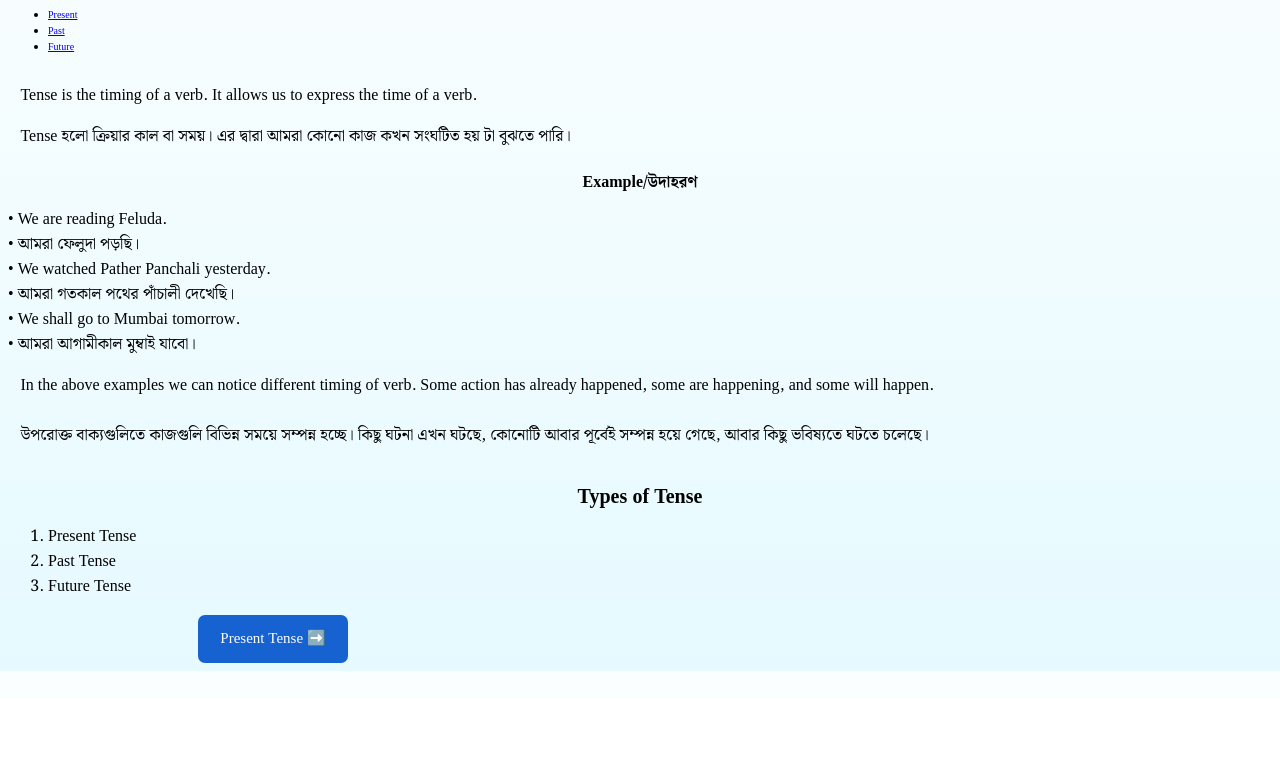
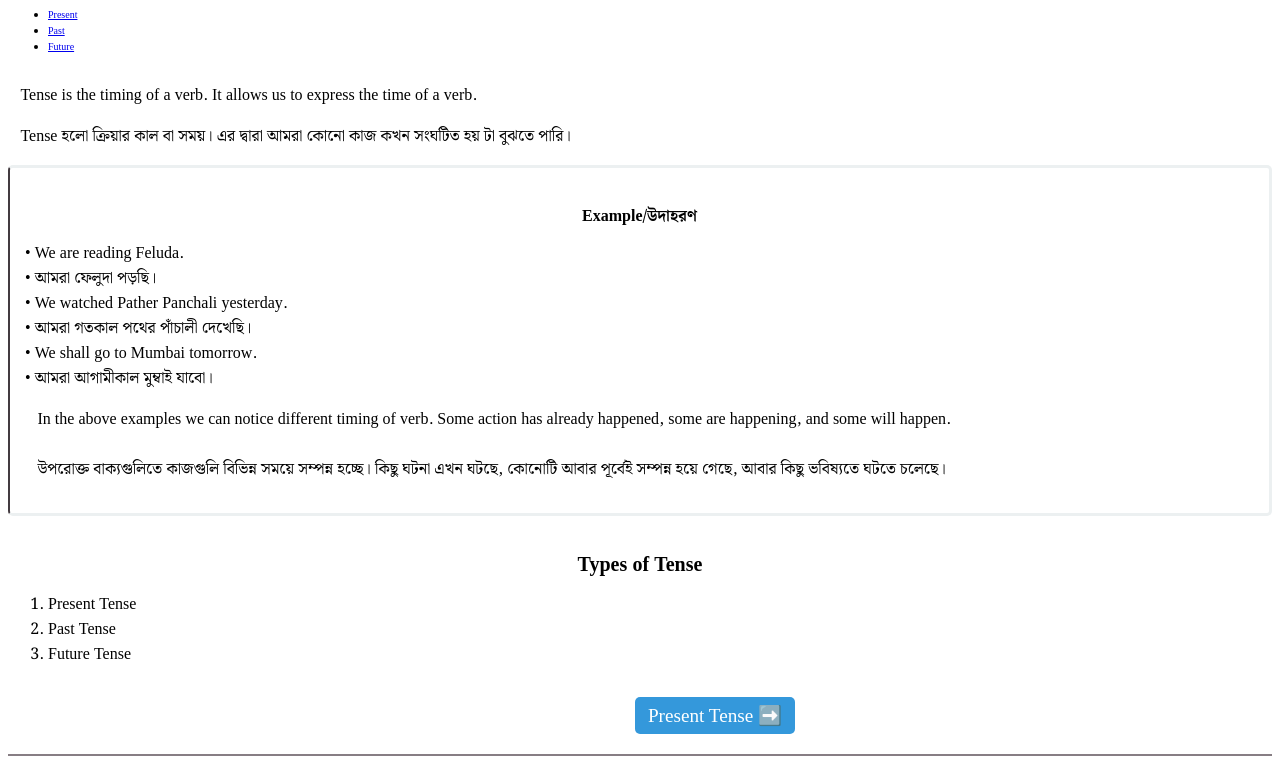
Before and after one commit to roni0909/Tense-in-english-, a plain HTML site: page index.html in a window 1280 px wide. Shown: the part 103-867 px from the top of the page. Before the commit the page ends 800 px from the top, so only its background shows below. Drawn offline with Linux system fonts and the light colour scheme; a web font is replaced by a local one.

Commit message:
Update tense.css

```diff
--- a/tense.css
+++ b/tense.css
@@ -3,9 +3,7 @@
 *{
   font-family: "Noto Serif Bengali", serif;
   box-sizing: border-box;
-}
-body{
-background-image:linear-gradient(hsla(193, 100%, 99%, 1),hsla(193, 100%, 95%, 1));
+
 
 }
 #heading{
@@ -26,6 +24,14 @@ background-image:linear-gradient(hsla(193, 100%, 99%, 1),hsla(193, 100%, 95%, 1)
   text-align: left;
   height:60px;
 }
+.exampleLines {
+  padding: 15px;
+  margin-bottom: 20px;
+  border-radius: 5px;
+  border: solid #ecf0f1;
+  border-left: 2px solid #352D32ED;
+
+}
 .example{
   text-align: center;
   height: 15px;
@@ -35,18 +41,28 @@ background-image:linear-gradient(hsla(193, 100%, 99%, 1),hsla(193, 100%, 95%, 1)
   height:10px;
   font-size: 20px;
 }
-#button{
- padding: 10px;
- border: 2px solid #1662D0;
- border-radius: 7px;
- color:#FFFFFF;
- margin-left: 190px;
- font-size: 15px;
- width: 150px;
- background-color: #1662D0;
+footer {
+  text-align: center;
+  margin-top: 30px;
 }
-#button:hover{
-  background-color: #FFFFFF;
-  color:#1662D0;
-  border-color: #1662D0;
+
+#button {
+  background-color: #3498db;
+  color: #fff;
+  padding: 7px 13px;
+  border: none;
+  border-radius: 5px;
+  font-size: 1.2em;
+  cursor: pointer;
+  font-family: 'DM Serif Text', serif;
+   margin-left: 150px;
+   margin-bottom: 20px;
 }
+
+#button:hover {
+  background-color: #2ecc71;
+}
+#lowerLine{
+  border-bottom: 2px solid;
+  border-bottom-color: #574A52B5;
+}
```
